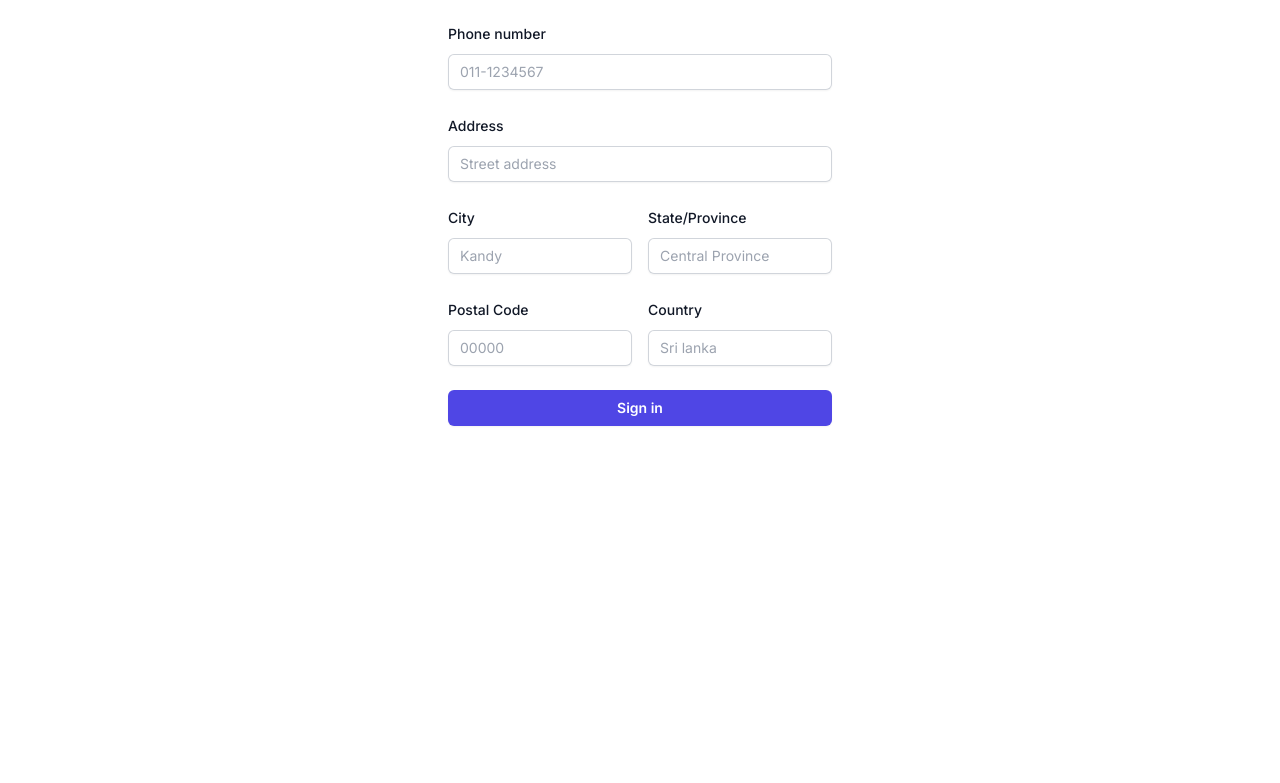
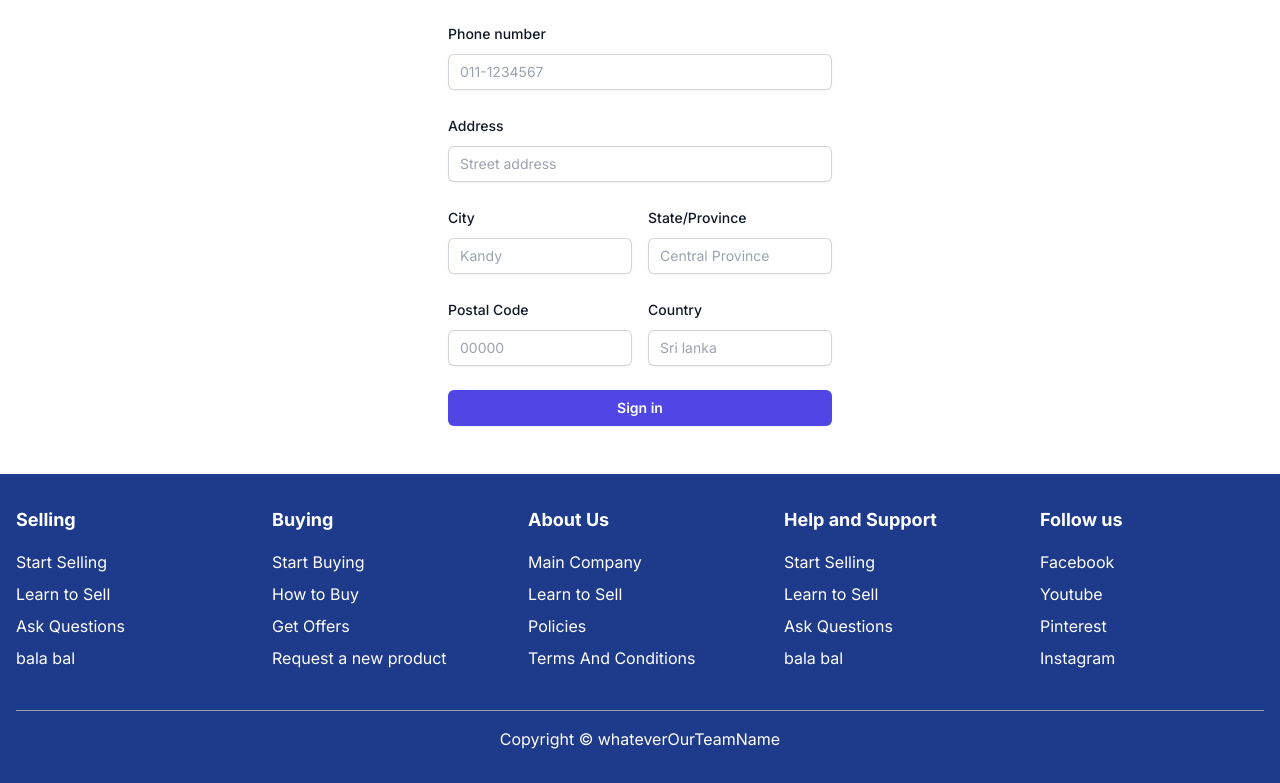
Before and after one commit to sachith-953/Heart-of-ceylon-web-app, a Next.js app: page /sign-up in a window 1280 px wide. Shown: the part 666-1449 px from the top of the page. Before the commit the page ends 1140 px from the top, so only its background shows below. Built offline with nearby package versions, Linux system fonts and the light colour scheme.

Commit message:
commit to madhushan's brach - footer created as a componenet
footer

```diff
--- a/app/layout.tsx
+++ b/app/layout.tsx
@@ -3,6 +3,7 @@ import { Inter } from "next/font/google";
 import "./globals.css";
 import { cn } from "@/lib/utils";
 import Navbar from "@/components/Navbar";
+import Footer from "@/components/Footer";
 
 const inter = Inter({ subsets: ["latin"] });
 
@@ -23,6 +24,7 @@ export default function RootLayout({
         <main className="relative flex flex-col min-h-screen">
           <Navbar />
           <div className="flex-grow flex-1">{children}</div>
+          <Footer/>
         </main>
       </body>
     </html>
--- /dev/null
+++ b/components/Footer.tsx
@@ -0,0 +1,62 @@
+import React from 'react';
+
+const Footer = () => {
+    return (
+        <footer className="bg-blue-900 text-white py-8">
+            <div className="max-w-7xl mx-auto px-4">
+                <div className="grid grid-cols-1 sm:grid-cols-2 md:grid-cols-3 lg:grid-cols-5 gap-8 text-center md:text-left">
+                    <div>
+                        <h2 className="text-lg font-bold mb-4">Selling</h2>
+                        <ul>
+                            <li className="mb-2">Start Selling</li>
+                            <li className="mb-2">Learn to Sell</li>
+                            <li className="mb-2">Ask Questions</li>
+                            <li className="mb-2">bala bal</li>
+                        </ul>
+                    </div>
+                    <div>
+                        <h2 className="text-lg font-bold mb-4">Buying</h2>
+                        <ul>
+                            <li className="mb-2">Start Buying</li>
+                            <li className="mb-2">How to Buy</li>
+                            <li className="mb-2">Get Offers</li>
+                            <li className="mb-2">Request a new product</li>
+                        </ul>
+                    </div>
+                    <div>
+                        <h2 className="text-lg font-bold mb-4">About Us</h2>
+                        <ul>
+                            <li className="mb-2">Main Company</li>
+                            <li className="mb-2">Learn to Sell</li>
+                            <li className="mb-2">Policies</li>
+                            <li className="mb-2">Terms And Conditions</li>
+                        </ul>
+                    </div>
+                    <div>
+                        <h2 className="text-lg font-bold mb-4">Help and Support</h2>
+                        <ul>
+                            <li className="mb-2">Start Selling</li>
+                            <li className="mb-2">Learn to Sell</li>
+                            <li className="mb-2">Ask Questions</li>
+                            <li className="mb-2">bala bal</li>
+                        </ul>
+                    </div>
+                    <div>
+                        <h2 className="text-lg font-bold mb-4">Follow us</h2>
+                        <ul>
+                            <li className="mb-2">Facebook</li>
+                            <li className="mb-2">Youtube</li>
+                            <li className="mb-2">Pinterest</li>
+                            <li className="mb-2">Instagram</li>
+                        </ul>
+                    </div>
+                </div>
+                <div className="border-t border-gray-400 mt-8 pt-4 text-center">
+                    <p>Copyright © whateverOurTeamName</p>
+                </div>
+            </div>
+        </footer>
+    );
+};
+
+export default Footer;
```
